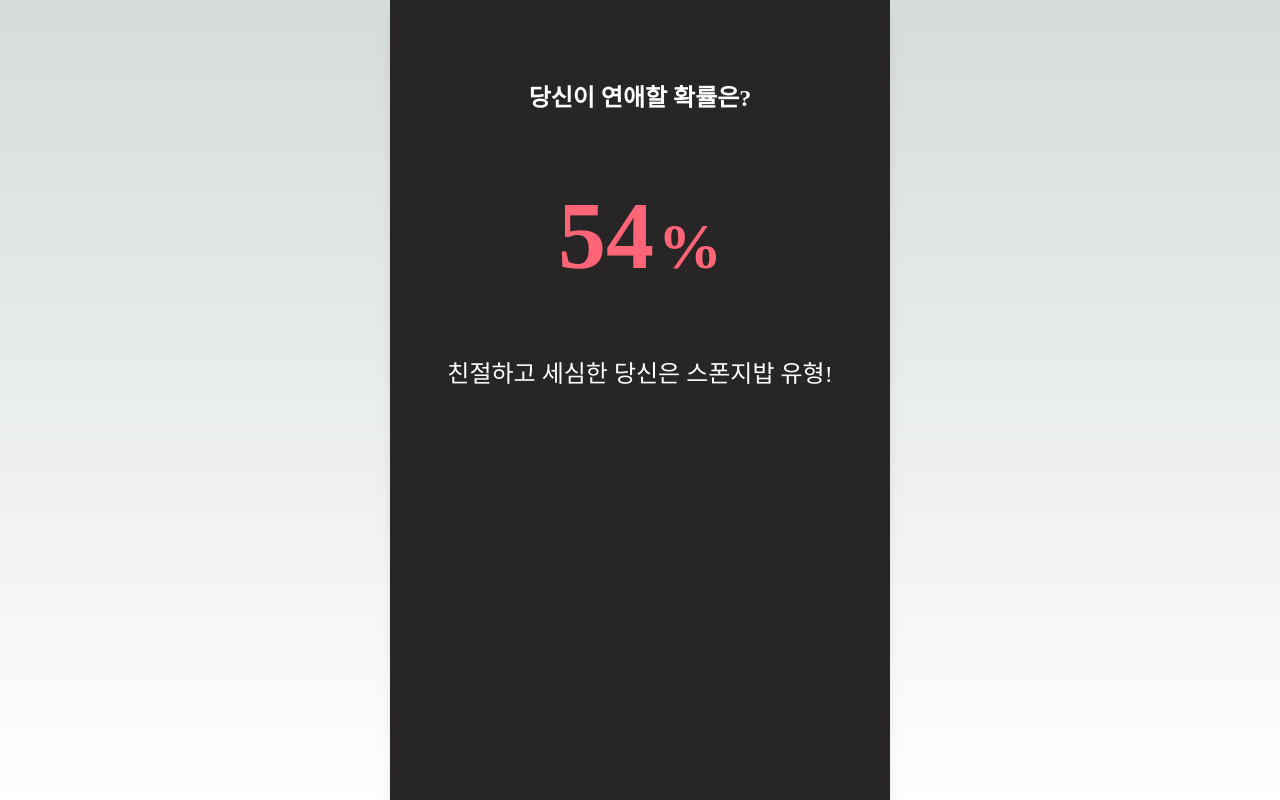
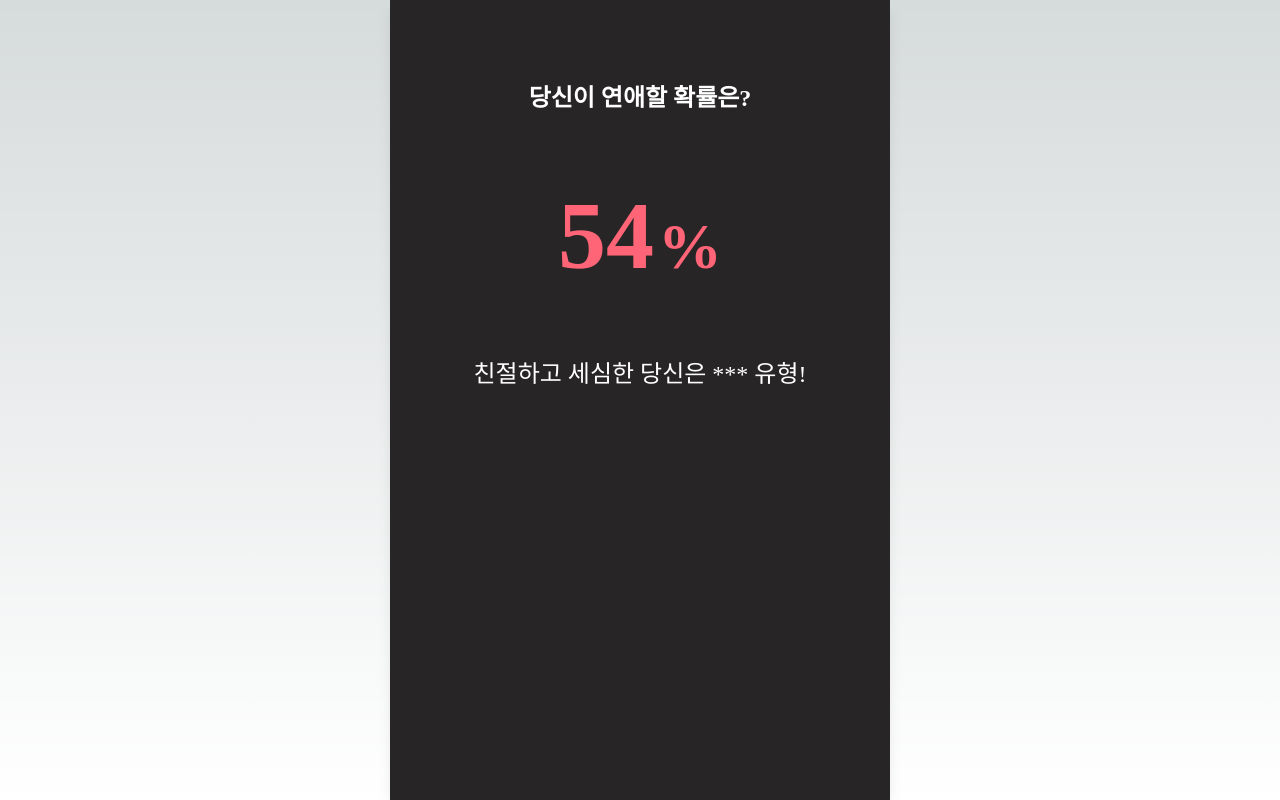
Before and after one commit to nijoow/ai-love-predictor-front, a Next.js app: page /result in a window 1280 px wide. Built offline with nearby package versions, Linux system fonts and the light colour scheme; a web font is replaced by a local one.

Commit message:
🎨 코드 정리

```diff
--- a/src/components/chatting/Answers.tsx
+++ b/src/components/chatting/Answers.tsx
@@ -1,14 +1,20 @@
-import { answersAtom, messageLoadingAtom, messagesAtom } from "@/jotai/atoms";
+import {
+  answersAtom,
+  messageLoadingAtom,
+  messagesAtom,
+  progressBarAtom,
+} from "@/jotai/atoms";
 import router from "next/router";
 import { useAtom } from "jotai";
-import React, { useEffect, useState } from "react";
+import React, { useEffect } from "react";
 import Spinner from "../SVG/Spinner";
 
 const Answers = () => {
   const CURRENT_TIME = new Date().toLocaleTimeString().slice(0, -3);
   const [messageLoading, setMessageLoading] = useAtom(messageLoadingAtom);
   const [answers, setAnswers] = useAtom(answersAtom);
-  const [messages, setMessages] = useAtom(messagesAtom);
+  const [, setMessages] = useAtom(messagesAtom);
+  const [, setProgress] = useAtom(progressBarAtom);
 
   useEffect(() => {
     setAnswers([{ id: 1, type: 1, content: "알겠어!" }]);
--- a/src/components/chatting/Messages.tsx
+++ b/src/components/chatting/Messages.tsx
@@ -1,8 +1,7 @@
 import { genderAtom, messageLoadingAtom, messagesAtom } from "@/jotai/atoms";
-import { Message } from "@/types/types";
 import { motion } from "framer-motion";
 import { useAtomValue, useAtom } from "jotai";
-import React, { useEffect, useRef, useState } from "react";
+import React, { useEffect, useRef } from "react";
 
 const Messages = () => {
   const ref = useRef<null | HTMLDivElement>(null);
@@ -10,6 +9,11 @@ const Messages = () => {
   const [messages] = useAtom(messagesAtom);
   const gender = useAtomValue(genderAtom);
   const [messageLoading, setMessageLoading] = useAtom(messageLoadingAtom);
+
+  useEffect(() => {
+    setMessageLoading(true);
+  }, []);
+
   const scrollToBottom = () => {
     if (ref.current) {
       ref.current.scrollTop = ref.current.scrollHeight;
--- a/src/pages/result/index.tsx
+++ b/src/pages/result/index.tsx
@@ -32,7 +32,7 @@ const ResultPage = () => {
         <motion.div className="text-[96px]">{rounded}</motion.div>
         <span className="text-[64px]">%</span>
       </div>
-      <span className="text-[24px]">친절하고 세심한 당신은 스폰지밥 유형!</span>
+      <span className="text-[24px]">친절하고 세심한 당신은 *** 유형!</span>
       <div className="flex-[2]" />
     </div>
   );
```
